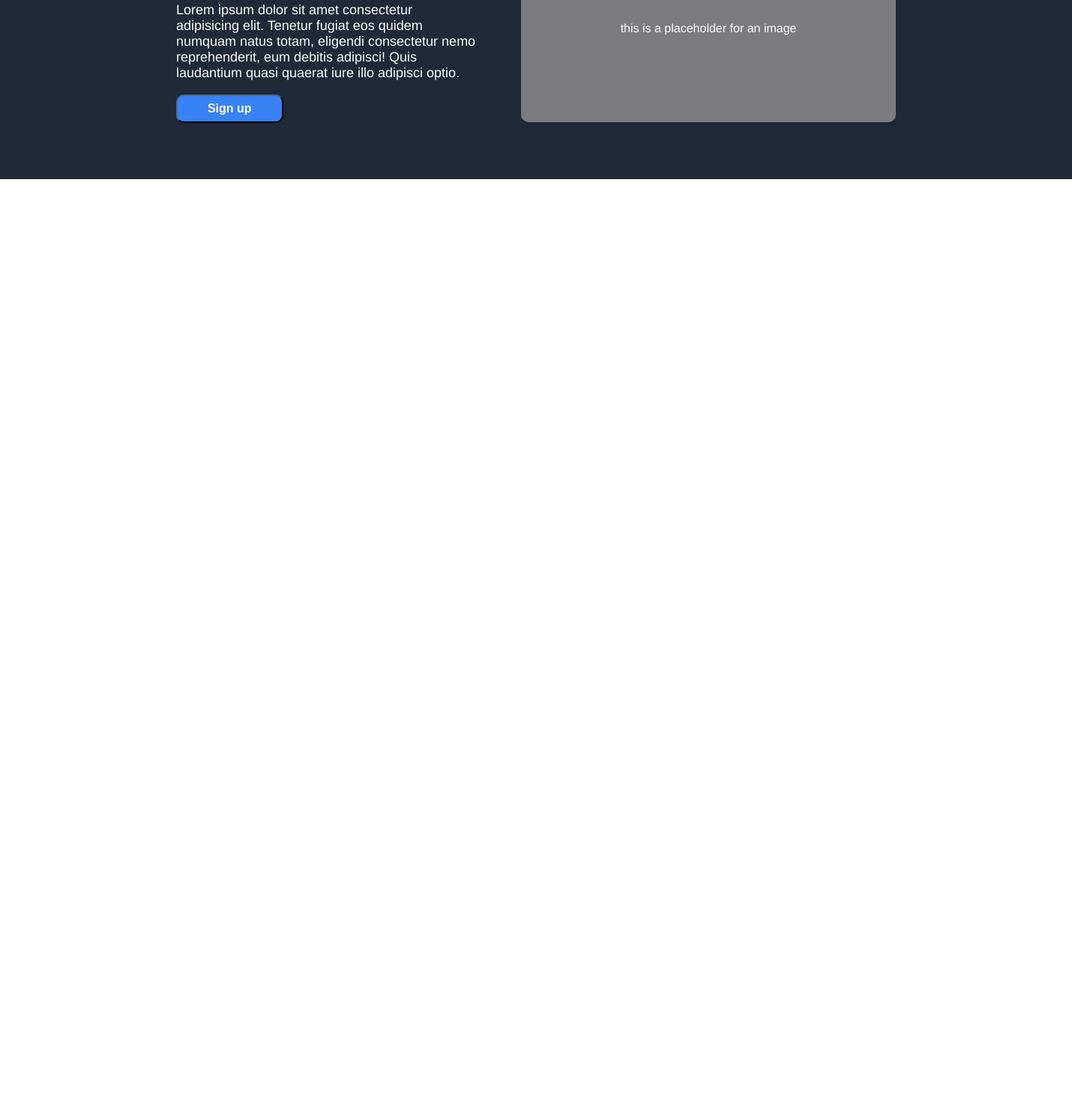
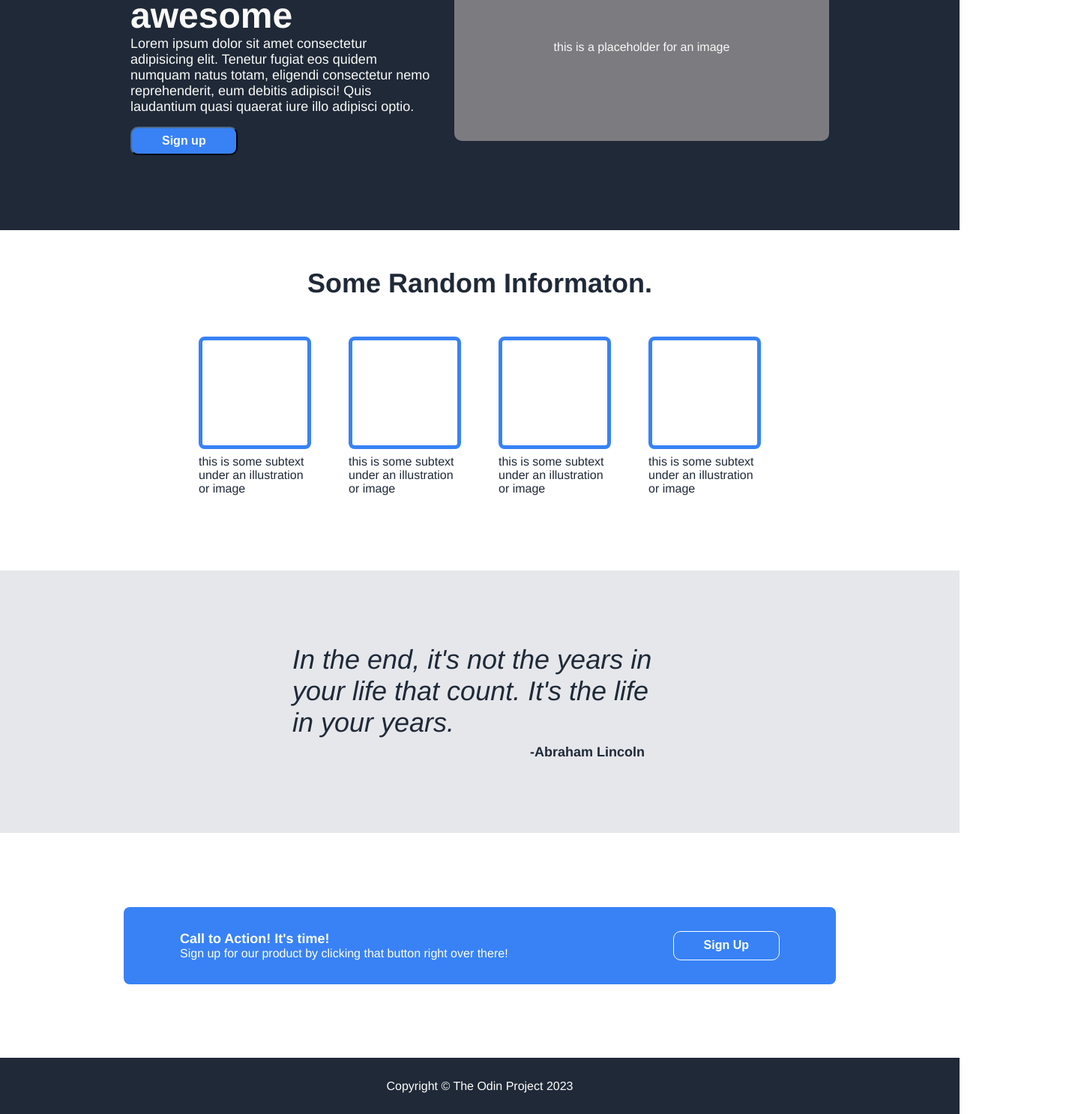
Before and after one commit to Alemoses/Landing-page, a plain HTML site: page index.html in a window 1280 px wide. Shown: the part 206-1692 px from the top of the page at 75% size, 1430 px wide, since content can reach past the window. Before the commit the page ends 800 px from the top, so only its background shows below. Drawn offline with Linux system fonts and the light colour scheme.

Commit message:
Add more sections in html along with style

```diff
--- a/index.html
+++ b/index.html
@@ -20,8 +20,8 @@
         </div>
         <div class="content-one">
           <div>
-            <h1>This website is awesome</h1>
-            <p>Lorem ipsum dolor sit amet consectetur adipisicing elit. Tenetur fugiat eos quidem numquam natus totam, eligendi consectetur nemo reprehenderit, eum debitis adipisci! Quis laudantium quasi quaerat iure illo adipisci optio.</p>
+            <div class="head">This website is awesome</div>
+            <div class="para">Lorem ipsum dolor sit amet consectetur adipisicing elit. Tenetur fugiat eos quidem numquam natus totam, eligendi consectetur nemo reprehenderit, eum debitis adipisci! Quis laudantium quasi quaerat iure illo adipisci optio.</div>
             <button class="button-one">Sign up</button>
           </div>
           <div class="placeholder">
@@ -30,10 +30,36 @@
         </div>
       </div>
     </div>
-    <div class="section-two"></div>
-    <div class="section-three"></div>
-    <div class="section-four"></div>
+    <div class="section-two">
+      <div class="header-two">Some Random Informaton.</div>
+      <div class="boxes">
+        <button class="box-one"></button>
+        <button class="box-two"></button>
+        <button class="box-three"></button>
+        <button class="box-four"></button>
+      </div>
+      <div class="subtext">
+        <div class="subtext-one">this is some subtext under an illustration or image</div>
+        <div class="subtext-two">this is some subtext under an illustration or image</div>
+        <div class="subtext-three">this is some subtext under an illustration or image</div>
+        <div class="subtext-four">this is some subtext under an illustration or image</div>
+      </div>
+    <div class="section-three">
+      <div class="quote-wrapper">
+        <div class="quote">In the end, it's not the years in your life that count. It's the life in your years.</div>
+        <div class="abe"> -Abraham Lincoln</div>
+      </div>
+    </div>
+    <div class="section-four">
+      <div class="container">
+        <div class="action">
+          <div class="call">Call to Action! It's time!</div>
+          <div class="click-it">Sign up for our product by clicking that button right over there!</div>
+        </div>
+        <button class="button-two">Sign Up</button>
+      </div>
+    </div>
   </div>
-  <footer></footer>
+  <footer>Copyright © The Odin Project 2023</footer>
 </body>
 </html>
--- a/style.css
+++ b/style.css
@@ -5,7 +5,6 @@ body {
   flex-direction: column;
   margin: 0;
   padding: 0;
-  width: auto;
  }
 
 .page-content {
@@ -19,7 +18,6 @@ body {
   background-color: #1f2937;
   color: #f9faf8;
   padding: 0 75px;
-  width: 100%;
 }
 
 .section-wrapper {
@@ -31,7 +29,6 @@ body {
 .header {
 display: flex;
 padding-top: 16px;
-padding-bottom: 75px;
 justify-content: space-between;
 }
 
@@ -53,7 +50,8 @@ a {
 
 .content-one {
   display: flex;
-  padding-bottom: 75px;
+  padding-bottom: 100px;
+  padding-top: 100px;
   gap: 32px;
   justify-content: space-between;
 }
@@ -68,7 +66,7 @@ a {
   align-items: center;
 }
 
-p {
+.para {
   display: flex;
   flex-wrap: wrap;
   flex: 1;
@@ -85,9 +83,128 @@ p {
   color: #f9faf8;
   background-color: #3882f6;
   border-color: #1f2937;
+  margin-top: 16px;
 }
 
-h1 {
+.button-two {
+  font-size: 16px;
+  font-weight: bold;
+  padding: 8px 40px;
+  border-radius: 10px;
+  color: white;
+  background-color: #3882f6;
+  border: solid thin white;
+}
+
+.head {
+  display: flex;
+  font-size: 48px;
+  font-weight: bold;
+  max-width: 400px;
+}
+
+.header-two {
   display: flex;
   font-size: 36px;
+  color: #1f2937;
+  font-weight: bolder;
+  justify-content: center;
+  padding: 50px;
 }
+
+.boxes {
+  padding-bottom: 8px;
+  display: flex;
+  justify-content: center;
+  gap: 50px;
+}
+
+.box-one, .box-two,
+.box-three, .box-four {
+  display: flex;
+  width: 150px;
+  height: 150px;
+  border: solid 5px #3882f6;
+  border-radius: 8px;
+  background-color: white;
+}
+
+.subtext {
+  display: flex;
+  justify-content: center;
+  gap: 50px;
+  padding-bottom: 100px;
+}
+
+.subtext-one, .subtext-two,
+.subtext-three, .subtext-four {
+  display: flex;
+  width: 150px;
+  color: #1f2937;
+}
+
+.section-three {
+  background-color: #e5e7eb;
+  display: flex;
+  height: 350px;
+}
+
+.quote-wrapper {
+  display: flex;
+  align-items: center;
+  margin: auto;
+  flex-direction: column;
+}
+
+.quote {
+  font-size: 36px;
+  font-style: italic;
+  color: #1f2937;
+  width: 500px;
+  margin-bottom: 8px;
+  align-self: center;
+}
+
+.abe {
+  font-size: 18px;
+  font-weight: bold;
+  color: #1f2937;
+  align-self: flex-end;
+  margin-right: 30px;
+}
+
+.section-four {
+  display: flex;
+  height: 300px;
+  justify-content: center;
+  align-items: center;
+}
+
+.container {
+  color: white;
+  background-color: #3882f6;
+  padding: 32px 75px;
+  width: 800px;
+  display: flex;
+  justify-content: space-between;
+  border-radius: 8px;
+}
+
+.action {
+  display: flex;
+  flex-direction: column;
+}
+
+.call {
+  font-size: 18px;
+  font-weight: bold;
+}
+
+footer {
+  background-color: #1f2937;
+  color: white;
+  height: 75px;
+  display: flex;
+  justify-content: center;
+  align-items: center;
+}
```
